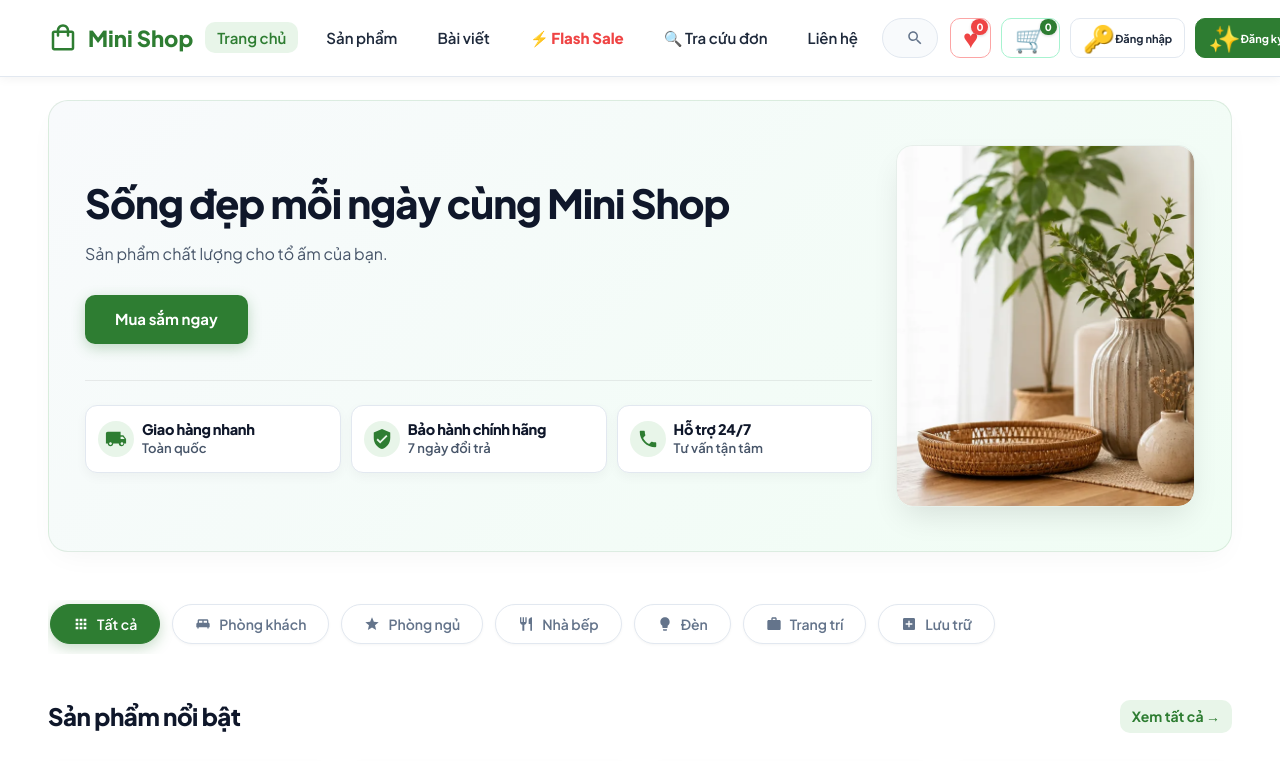
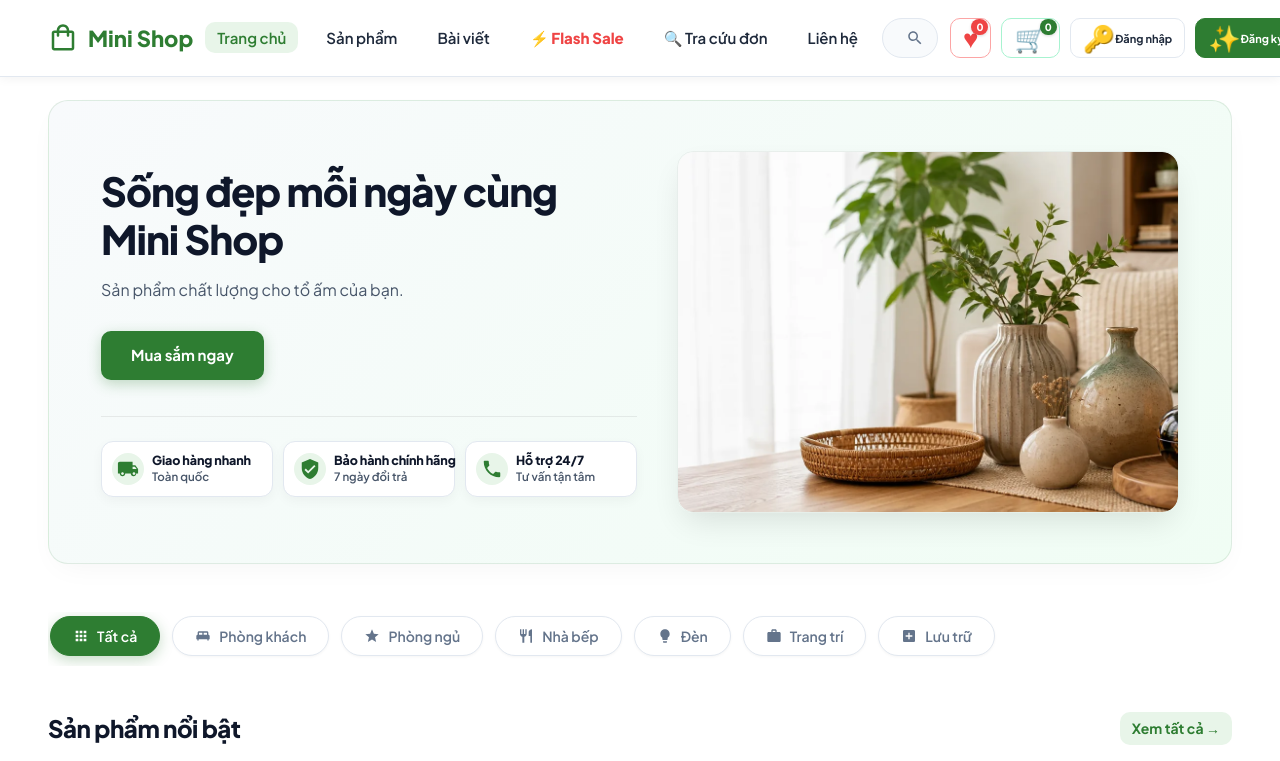
Before and after one commit to PhamThaiBinh/MINI-SHOP, a Next.js app: page / in a window 1280 px wide. Shown: the top 761 px of the page. Built offline with nearby package versions, Linux system fonts and the light colour scheme; no server answers; the database is empty.

Commit message:
style: set fixed 172px badge item width derived from middle card (Bao hanh chinh hang) baseline

```diff
--- a/src/styles/home.css
+++ b/src/styles/home.css
@@ -13,18 +13,18 @@
     background: linear-gradient(135deg, #f8fafc 0%, #f0fdf4 100%);
     border: 1px solid rgba(46, 125, 50, 0.12);
     border-radius: 20px;
-    padding: 44px 36px;
+    padding: 50px 52px;
     display: grid;
-    grid-template-columns: 1.45fr 0.55fr;
+    grid-template-columns: 1fr 1fr;
     align-items: center;
-    gap: 24px;
+    gap: 40px;
     overflow: hidden;
     position: relative;
     box-shadow: 0 10px 30px -10px rgba(0, 0, 0, 0.05);
 }
 
 .hero-content {
-    max-width: 100%;
+    max-width: 540px;
 }
 
 .hero-title {
@@ -82,14 +82,14 @@
 }
 
 .badge-item {
-    flex: 1;
-    min-width: 0;
-    min-height: 68px;
+    flex: 0 0 172px;
+    width: 172px;
+    min-height: 56px;
     display: flex;
     align-items: center;
     gap: 8px;
     background-color: #ffffff;
-    padding: 10px 12px;
+    padding: 8px 10px;
     border-radius: 12px;
     border: 1px solid var(--border-color);
     box-shadow: 0 4px 12px rgba(0, 0, 0, 0.04);
@@ -104,8 +104,8 @@
 }
 
 .badge-icon {
-    width: 36px;
-    height: 36px;
+    width: 32px;
+    height: 32px;
     border-radius: 50%;
     background-color: var(--primary-light);
     display: flex;
@@ -125,20 +125,20 @@
 
 .badge-text strong {
     display: block;
-    font-size: 14.5px;
+    font-size: 12.5px;
     font-weight: 800;
     color: #0f172a;
-    line-height: 1.25;
+    line-height: 1.2;
     white-space: nowrap;
-    letter-spacing: -0.02em;
+    letter-spacing: -0.01em;
 }
 
 .badge-text span {
     display: block;
-    font-size: 13px;
+    font-size: 11.5px;
     font-weight: 600;
     color: #475569;
-    line-height: 1.25;
+    line-height: 1.2;
     white-space: nowrap;
 }
 
```
